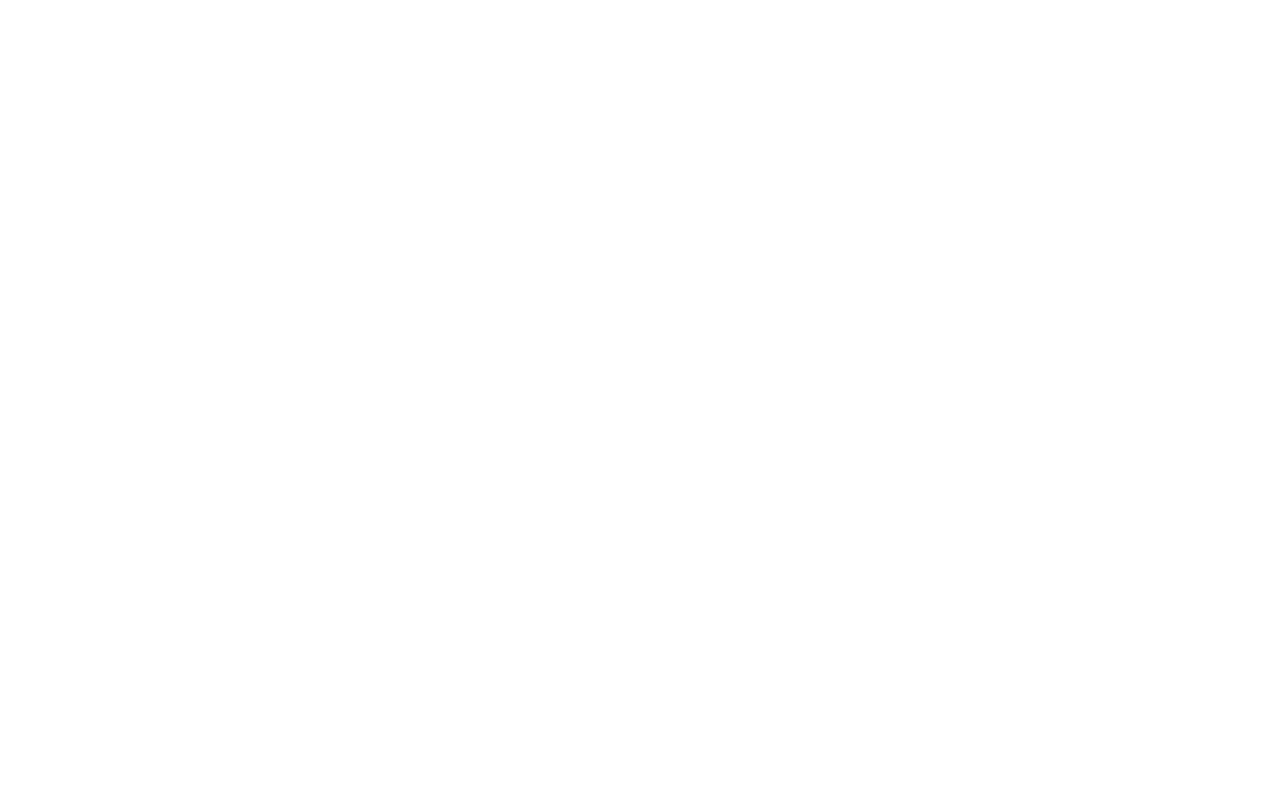
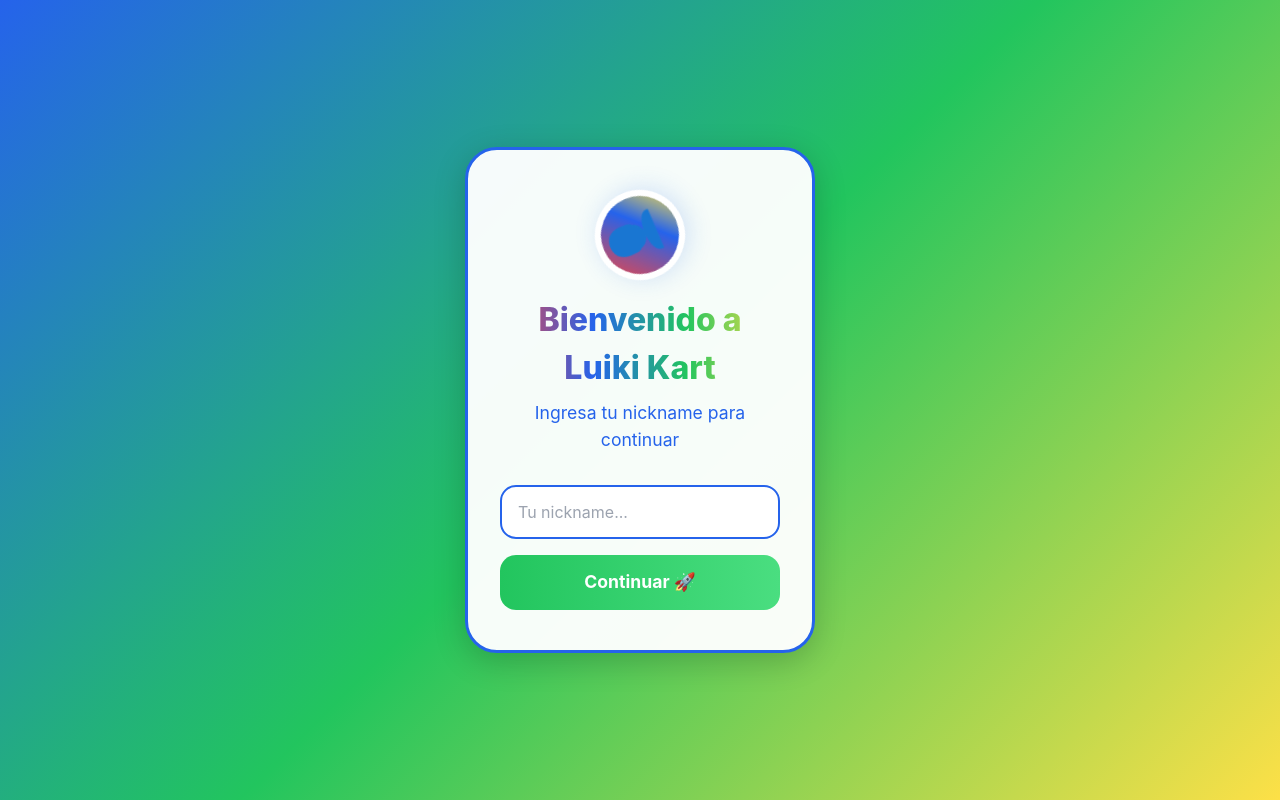
Before and after one commit to Duan-Espinoza/proyecto4_juegoKart, a React (Create React App) app in the folder client/: page /auth in a window 1280 px wide. Before the commit this address had no page. Built offline with nearby package versions, Linux system fonts and the light colour scheme.

Commit message:
Autentificar

```diff
--- a/client/src/App.js
+++ b/client/src/App.js
@@ -1,5 +1,6 @@
 import { BrowserRouter as Router, Routes, Route } from 'react-router-dom';
 import MenuPrincipal from './components/MenuPrincipal';
+import Autenticacion from './components/Autenticacion';
 import CrearPartida from './components/CrearPartida';
 import UnirsePartida from './components/UnirsePartida';
 import Ranking from './components/Ranking';
@@ -17,6 +18,7 @@
     <Router>
       <Routes>
         <Route path="/" element={<MenuPrincipal />} />
+        <Route path="/auth" element={<Autenticacion />} />
         <Route path="/crear" element={<CrearPartida />} />
         <Route path="/unirse" element={<UnirsePartida />} />
         <Route path="/ranking" element={<Ranking />} />
--- /dev/null
+++ b/client/src/components/Autenticacion.css
@@ -0,0 +1,96 @@
+.auth-bg {
+  min-height: 100vh;
+  display: flex;
+  align-items: center;
+  justify-content: center;
+  background: linear-gradient(135deg, #2563eb 0%, #22c55e 50%, #fde047 100%);
+  overflow: hidden;
+}
+
+.auth-panel {
+  background: rgba(255, 255, 255, 0.96);
+  border-radius: 2rem;
+  padding: 2.5rem 2rem;
+  max-width: 350px;
+  width: 100%;
+  text-align: center;
+  box-shadow: 0 8px 32px rgba(0, 0, 0, 0.2);
+  border: 3px solid #2563eb;
+}
+
+.auth-logo {
+  width: 90px;
+  height: 90px;
+  margin: 0 auto 1rem auto;
+  border-radius: 50%;
+  background: linear-gradient(135deg, #ef4444 0%, #2563eb 60%, #fde047 100%);
+  display: flex;
+  align-items: center;
+  justify-content: center;
+  box-shadow: 0 4px 24px rgba(37, 99, 235, 0.18);
+  border: 6px solid #fff;
+  animation: spin-slow 8s linear infinite;
+}
+
+.logo-emoji {
+  font-size: 2.8rem;
+  animation: bounce 1.5s infinite alternate;
+}
+
+.auth-title {
+  font-size: 2rem;
+  font-weight: 800;
+  margin-bottom: 0.5rem;
+  background: linear-gradient(90deg, #ef4444, #2563eb, #22c55e, #fde047);
+  -webkit-background-clip: text;
+  -webkit-text-fill-color: transparent;
+  color: transparent;
+}
+
+.auth-subtitle {
+  color: #2563eb;
+  font-size: 1.1rem;
+  margin-bottom: 2rem;
+}
+
+.auth-form {
+  display: flex;
+  flex-direction: column;
+  gap: 1rem;
+}
+
+.auth-input {
+  padding: 0.8rem 1rem;
+  border-radius: 1rem;
+  border: 2px solid #2563eb;
+  font-size: 1rem;
+  outline: none;
+}
+
+.auth-btn {
+  font-size: 1.1rem;
+  font-weight: bold;
+  padding: 0.9rem 0;
+  border: none;
+  border-radius: 1rem;
+  color: #fff;
+  background: linear-gradient(90deg, #22c55e, #4ade80);
+  cursor: pointer;
+  transition: transform 0.2s, box-shadow 0.2s, filter 0.2s;
+}
+
+.auth-btn:hover {
+  transform: scale(1.05);
+  box-shadow: 0 4px 16px rgba(37, 99, 235, 0.2);
+  filter: brightness(1.05);
+}
+
+@keyframes spin-slow {
+  0% { transform: rotate(0deg);}
+  100% { transform: rotate(360deg);}
+}
+
+@keyframes bounce {
+  0% { transform: translateY(0);}
+  100% { transform: translateY(-12px);}
+}
--- /dev/null
+++ b/client/src/components/Autenticacion.js
@@ -0,0 +1,43 @@
+import { useState } from 'react';
+import { useNavigate, useLocation } from 'react-router-dom';
+import './Autenticacion.css';
+
+export default function Autenticacion() {
+  const [nickname, setNickname] = useState('');
+  const navigate = useNavigate();
+  const location = useLocation();
+
+  const handleSubmit = (e) => {
+    e.preventDefault();
+    if (nickname.trim() !== '') {
+      localStorage.setItem('nickname', nickname);
+      const destino = location.state?.from === 'crear' ? '/crear' : '/unirse';
+      navigate(destino);
+    }
+  };
+
+  return (
+    <div className="auth-bg">
+      <div className="auth-panel">
+        <div className="auth-logo">
+          <span role="img" aria-label="player" className="logo-emoji">👤</span>
+        </div>
+        <h1 className="auth-title">Bienvenido a Luiki Kart</h1>
+        <p className="auth-subtitle">Ingresa tu nickname para continuar</p>
+
+        <form onSubmit={handleSubmit} className="auth-form">
+          <input
+            type="text"
+            className="auth-input"
+            placeholder="Tu nickname..."
+            value={nickname}
+            onChange={(e) => setNickname(e.target.value)}
+          />
+          <button type="submit" className="auth-btn">
+            Continuar 🚀
+          </button>
+        </form>
+      </div>
+    </div>
+  );
+}
--- a/client/src/components/MenuPrincipal.js
+++ b/client/src/components/MenuPrincipal.js
@@ -13,10 +13,10 @@
         <h1 className="menu-title">Luiki Kart</h1>
         <p className="menu-subtitle">¡Elige una opción para comenzar!</p>
         <div className="menu-buttons">
-          <button className="menu-btn blue" onClick={() => navigate('/crear')}>
+          <button className="menu-btn blue" onClick={() => navigate('/auth', { state: { from: 'crear' } })}>
             🎮 Crear Partida
           </button>
-          <button className="menu-btn green" onClick={() => navigate('/unirse')}>
+          <button className="menu-btn green" onClick={() => navigate('/auth', { state: { from: 'unirse' } })}>
             🚗 Unirse a Partida
           </button>
           <button className="menu-btn yellow" onClick={() => navigate('/ranking')}>
```
Also changed, not shown: client/src/components/Auth.jsx (deleted).
